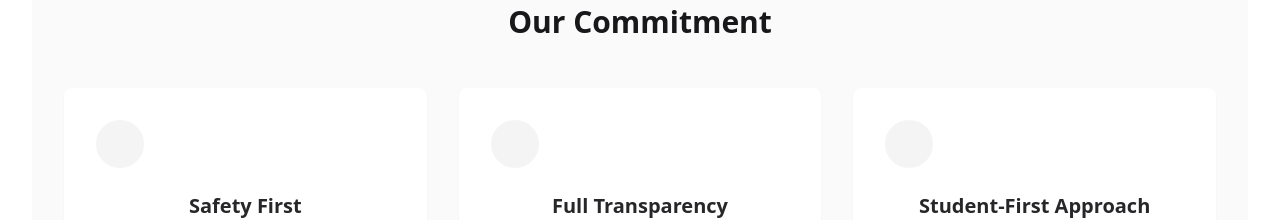
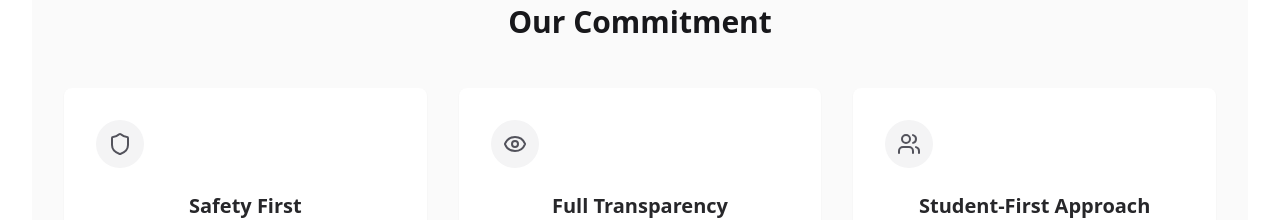
Before and after one commit to kelvin-2/uin-Stay, a React (Vite) app: page /OurStory in a window 1280 px wide. Shown: the part 920-1140 px from the top of the page. Built offline with nearby package versions, Linux system fonts and the light colour scheme.

Commit message:
added icons

```diff
--- a/src/pages/OurStory.jsx
+++ b/src/pages/OurStory.jsx
@@ -1,6 +1,7 @@
 import React, { useEffect } from "react";
 import HeroSection from "../components/HeroOurStory";
 import MiddleSection from "../components/MiddleSection";
+import { Shield, Eye, Users } from "lucide-react";
 
 function OurStory() {
   return (
@@ -19,7 +20,9 @@ function OurStory() {
           </h2>
           <div className="grid md:grid-cols-3 gap-8">
             <div className="bg-white p-8 rounded-lg shadow-sm">
-              <div className="w-12 h-12 bg-zinc-100 rounded-full mb-6"></div>
+              <div className="w-12 h-12 bg-zinc-100 rounded-full mb-6 flex items-center justify-center">
+                <Shield className="w-6 h-6 text-zinc-600" />
+              </div>
               <h3 className="text-xl font-semibold text-zinc-800 mb-4">
                 Safety First
               </h3>
@@ -30,7 +33,9 @@ function OurStory() {
             </div>
 
             <div className="bg-white p-8 rounded-lg shadow-sm">
-              <div className="w-12 h-12 bg-zinc-100 rounded-full mb-6"></div>
+              <div className="w-12 h-12 bg-zinc-100 rounded-full mb-6 flex items-center justify-center">
+                <Eye className="w-6 h-6 text-zinc-600" />
+              </div>
               <h3 className="text-xl font-semibold text-zinc-800 mb-4">
                 Full Transparency
               </h3>
@@ -41,7 +46,9 @@ function OurStory() {
             </div>
 
             <div className="bg-white p-8 rounded-lg shadow-sm">
-              <div className="w-12 h-12 bg-zinc-100 rounded-full mb-6"></div>
+              <div className="w-12 h-12 bg-zinc-100 rounded-full mb-6 flex items-center justify-center">
+                <Users className="w-6 h-6 text-zinc-600" />
+              </div>
               <h3 className="text-xl font-semibold text-zinc-800 mb-4">
                 Student-First Approach
               </h3>
```
